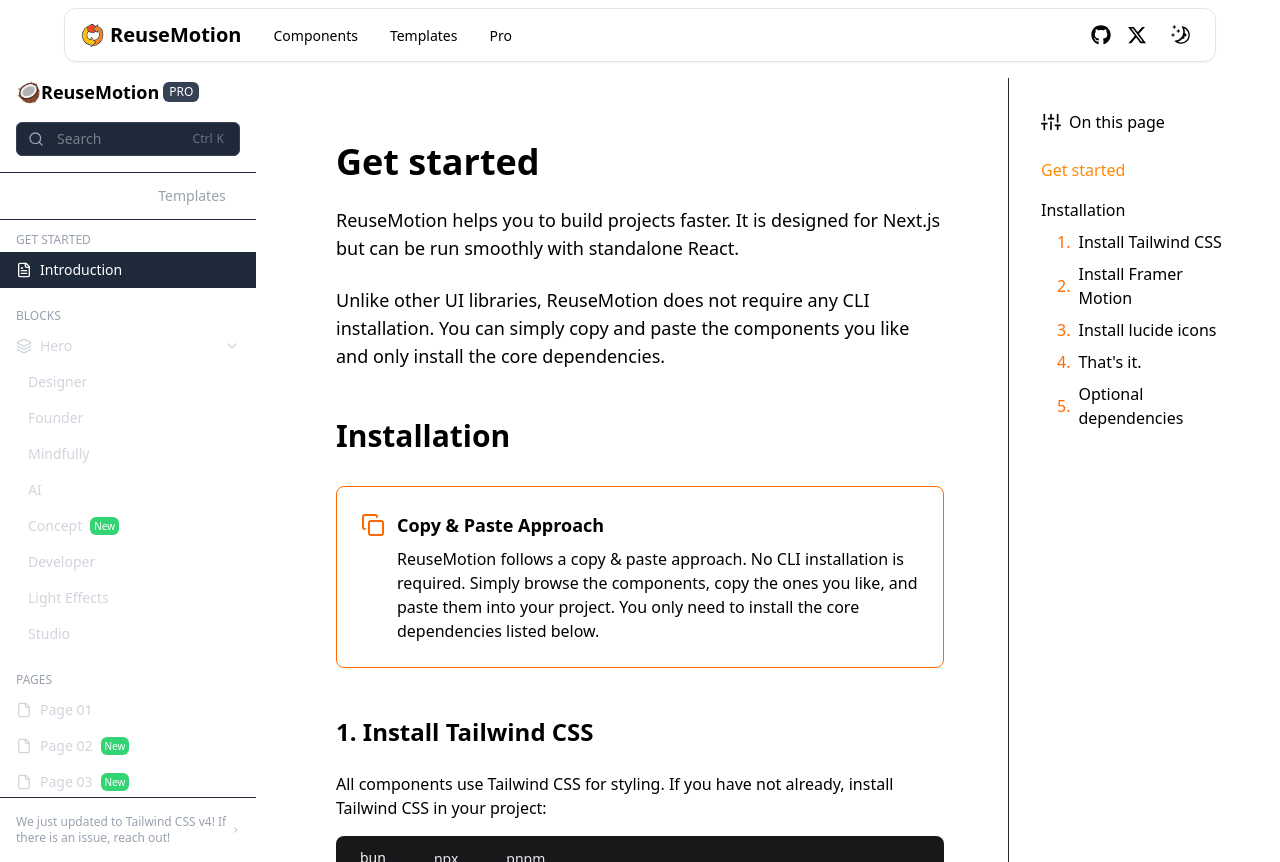
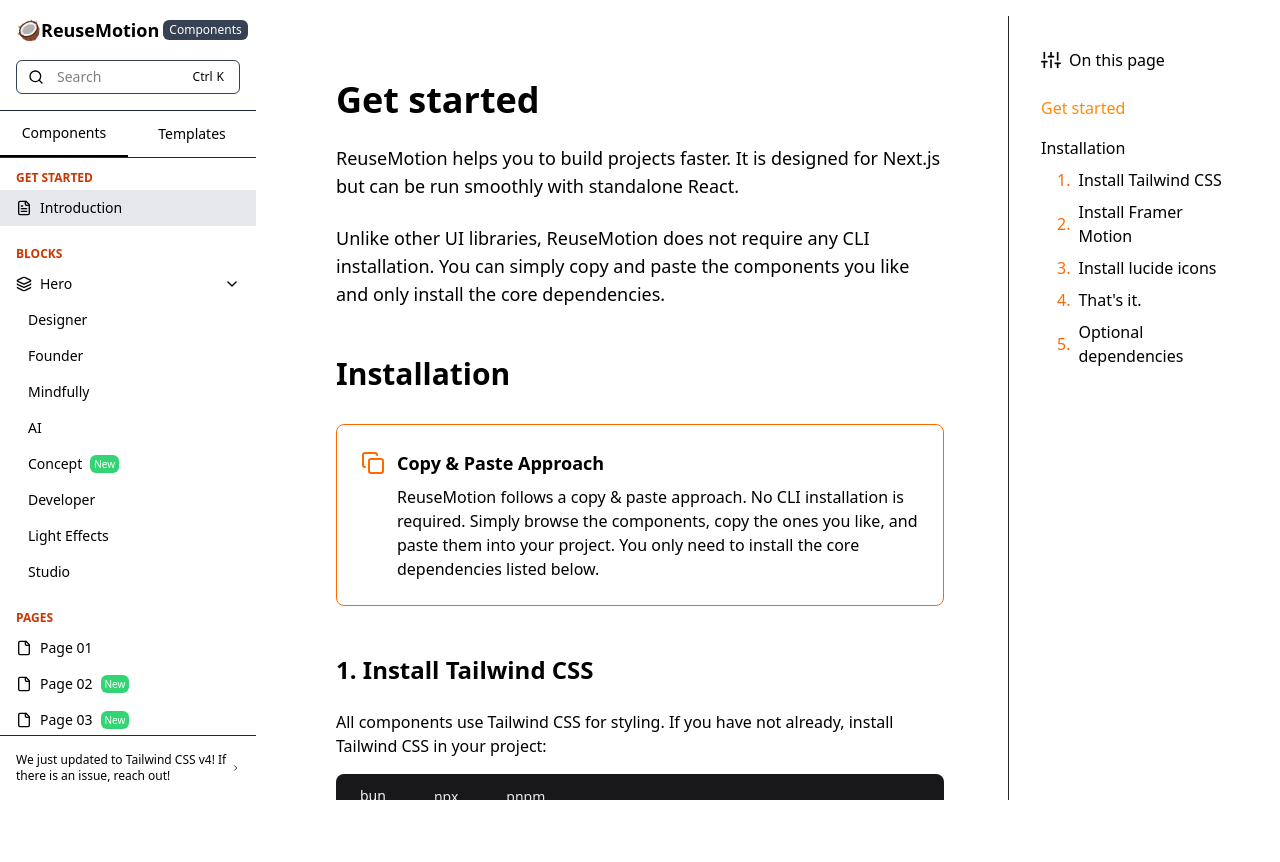
Before and after one commit to damandeep611/reusablesMotion, a Next.js app: page /docs in a window 1280 px wide. After the commit the page ends 800 px from the top, so only its background shows below. Built offline with nearby package versions, Linux system fonts and the light colour scheme.

Commit message:
theme fixed

```diff
--- a/src/app/(docs)/docsLayout/LibrarySidebar.tsx
+++ b/src/app/(docs)/docsLayout/LibrarySidebar.tsx
@@ -299,31 +299,38 @@
   onNavigate: (path: string) => void
 }
 
-const MenuItem: React.FC<MenuItemProps> = ({ item, level, activePath, onNavigate }) => {
+const MenuItem: React.FC<MenuItemProps> = ({
+  item,
+  level,
+  activePath,
+  onNavigate,
+}) => {
   const [isOpen, setIsOpen] = useState(
-    activePath.startsWith(item.path || "") || item.children?.some((child) => activePath.startsWith(child.path || "")),
-  )
+    activePath.startsWith(item.path || "") ||
+      item.children?.some((child) => activePath.startsWith(child.path || ""))
+  );
 
-  const hasChildren = item.children && item.children.length > 0
+  const hasChildren = item.children && item.children.length > 0;
   const isActive = activePath === item.path;
 
   const handleToggle = () => {
-    setIsOpen(!isOpen)
-  }
+    setIsOpen(!isOpen);
+  };
 
   const handleClick = () => {
     if (item.path) {
-      onNavigate(item.path)
+      onNavigate(item.path);
     } else if (hasChildren) {
-      handleToggle()
+      handleToggle();
     }
-  }
+  };
 
   return (
     <div className="w-full">
-      <Link href={item.path || "/docs"}
+      <Link
+        href={item.path || "/docs"}
         className={`flex items-center justify-between w-full px-4 py-2 text-sm cursor-pointer ${
-          isActive ? "bg-gray-800 text-white" : "text-gray-300 hover:bg-gray-700 hover:text-white"
+          isActive ? "bg-gray-200 " : "hover:bg-gray-300 "
         } ${level === 0 ? "font-medium" : ""}`}
         style={{ paddingLeft: `${level * 12 + 16}px` }}
         onClick={handleClick}
@@ -334,7 +341,10 @@
           {item.isNew && <NewBadge />}
         </div>
         {hasChildren && (
-          <motion.div animate={{ rotate: isOpen ? 90 : 0 }} transition={{ duration: 0.2 }}>
+          <motion.div
+            animate={{ rotate: isOpen ? 90 : 0 }}
+            transition={{ duration: 0.2 }}
+          >
             <ChevronRight className="w-4 h-4" />
           </motion.div>
         )}
@@ -350,51 +360,64 @@
             className="overflow-hidden"
           >
             {item.children?.map((child) => (
-              <MenuItem key={child.id} item={child} level={level + 1} activePath={activePath} onNavigate={onNavigate} />
+              <MenuItem
+                key={child.id}
+                item={child}
+                level={level + 1}
+                activePath={activePath}
+                onNavigate={onNavigate}
+              />
             ))}
           </motion.div>
         )}
       </AnimatePresence>
     </div>
-  )
-}
+  );
+};
 
 type SidebarProps = {
-  activePath?: string
-  onNavigate?: (path: string) => void
-}
+  activePath?: string;
+  onNavigate?: (path: string) => void;
+};
 
 // Update the Sidebar component to use the appropriate menu items based on the active tab
-export const LibrarySidebar: React.FC<SidebarProps> = ({ activePath = "/introduction", onNavigate = () => {} }) => {
-  const [activeTab, setActiveTab] = useState<"components" | "templates">("components")
+export const LibrarySidebar: React.FC<SidebarProps> = ({
+  activePath = "/introduction",
+  onNavigate = () => {},
+}) => {
+  const [activeTab, setActiveTab] = useState<"components" | "templates">(
+    "components"
+  );
 
   // Get the appropriate menu items based on the active tab
-  const menuItems = activeTab === "components" ? componentItems : templateItems
+  const menuItems = activeTab === "components" ? componentItems : templateItems;
 
   return (
     <div className="flex flex-col h-full  w-64 ">
       {/* Logo and Search */}
       <div className="p-4 border-b border-gray-800">
         <div className="flex items-center gap-2 mb-4">
-          <div className="flex items-center">
+          <Link href="/" className="flex items-center">
             <span className="text-green-400 text-xl">🥥</span>
             <span className="font-bold text-lg">ReuseMotion</span>
-            <span className="ml-1 px-1.5 py-0.5 text-xs font-medium bg-gray-700 text-white rounded-md">PRO</span>
-          </div>
+            <span className="ml-1 px-1.5 py-0.5 text-xs font-medium bg-gray-700 text-white rounded-md">
+              Components
+            </span>
+          </Link>
         </div>
 
         <div className="relative">
           <div className="absolute inset-y-0 left-0 pl-3 flex items-center pointer-events-none">
-            <Search className="h-4 w-4 text-gray-400" />
+            <Search className="h-4 w-4 " />
           </div>
           <input
             type="text"
             placeholder="Search"
-            className="w-full py-1.5 pl-10 pr-4 bg-gray-800 border border-gray-700 rounded-md text-sm text-gray-300 focus:outline-none focus:ring-1 focus:ring-gray-600"
+            className="w-full py-1.5 pl-10 pr-4  border border-gray-700 rounded-md text-sm  focus:outline-none focus:ring-1 focus:ring-gray-600"
           />
           <div className="absolute inset-y-0 right-0 pr-3 flex items-center pointer-events-none">
-            <span className="text-xs text-gray-500">Ctrl</span>
-            <span className="mx-1 text-xs text-gray-500">K</span>
+            <span className="text-xs ">Ctrl</span>
+            <span className="mx-1 text-xs ">K</span>
           </div>
         </div>
       </div>
@@ -403,7 +426,7 @@
       <div className="flex border-b border-gray-800">
         <button
           className={`flex-1 py-3 text-sm font-medium ${
-            activeTab === "components" ? "text-white border-b-2 border-white" : "text-gray-400 hover:text-gray-300"
+            activeTab === "components" ? " border-b-2" : ""
           }`}
           onClick={() => setActiveTab("components")}
         >
@@ -411,7 +434,7 @@
         </button>
         <button
           className={`flex-1 py-3 text-sm font-medium ${
-            activeTab === "templates" ? "text-white border-b-2 border-white" : "text-gray-400 hover:text-gray-300"
+            activeTab === "templates" ? " border-b-2" : ""
           }`}
           onClick={() => setActiveTab("templates")}
         >
@@ -423,10 +446,20 @@
       <div className="flex-1 overflow-y-auto">
         {menuItems.map((item) => (
           <div key={item.id} className="py-2">
-            {item.title && <h3 className="px-4 py-1 text-xs font-medium text-gray-400 uppercase">{item.title}</h3>}
+            {item.title && (
+              <h3 className="px-4 py-1 text-xs font-bold text-orange-700 uppercase">
+                {item.title}
+              </h3>
+            )}
             {item.children?.map((subItem) => (
               <div key={subItem.id} className="">
-              <MenuItem key={subItem.id} item={subItem} level={0} activePath={activePath} onNavigate={onNavigate} />
+                <MenuItem
+                  key={subItem.id}
+                  item={subItem}
+                  level={0}
+                  activePath={activePath}
+                  onNavigate={onNavigate}
+                />
               </div>
             ))}
           </div>
@@ -434,12 +467,14 @@
       </div>
 
       {/* Footer */}
-      <div className="p-4 border-t border-gray-800 text-xs text-gray-400">
+      <div className="p-4 border-t border-gray-800 text-xs ">
         <div className="flex items-center justify-between">
-          <span>We just updated to Tailwind CSS v4! If there is an issue, reach out!</span>
+          <span>
+            We just updated to Tailwind CSS v4! If there is an issue, reach out!
+          </span>
           <ChevronRight className="w-4 h-4" />
         </div>
       </div>
     </div>
-  )
-}
+  );
+};
--- a/src/app/layout.tsx
+++ b/src/app/layout.tsx
@@ -1,7 +1,6 @@
 import type { Metadata } from "next";
 import { Geist, Geist_Mono } from "next/font/google";
 import "./globals.css";
-import Navbar from "@/components/reusableMotion/NavbarMain";
 import { ThemeProvider } from "next-themes";
 
 const geistSans = Geist({
@@ -33,7 +32,6 @@
         className={`${geistSans.variable} ${geistMono.variable} antialiased`}
       >
         <ThemeProvider attribute="class" defaultTheme="system" enableSystem>
-          <Navbar />
           <main>{children}</main>
         </ThemeProvider>
       </body>
--- a/src/app/page.tsx
+++ b/src/app/page.tsx
@@ -1,10 +1,12 @@
 "use client";
 
 import HeroSection from "@/components/reusableMotion/HeroSection";
+import Navbar from "@/components/reusableMotion/NavbarMain";
 
 export default function HeroLanding() {
   return (
     <div>
+      <Navbar />
       <HeroSection />
     </div>
   );
```
